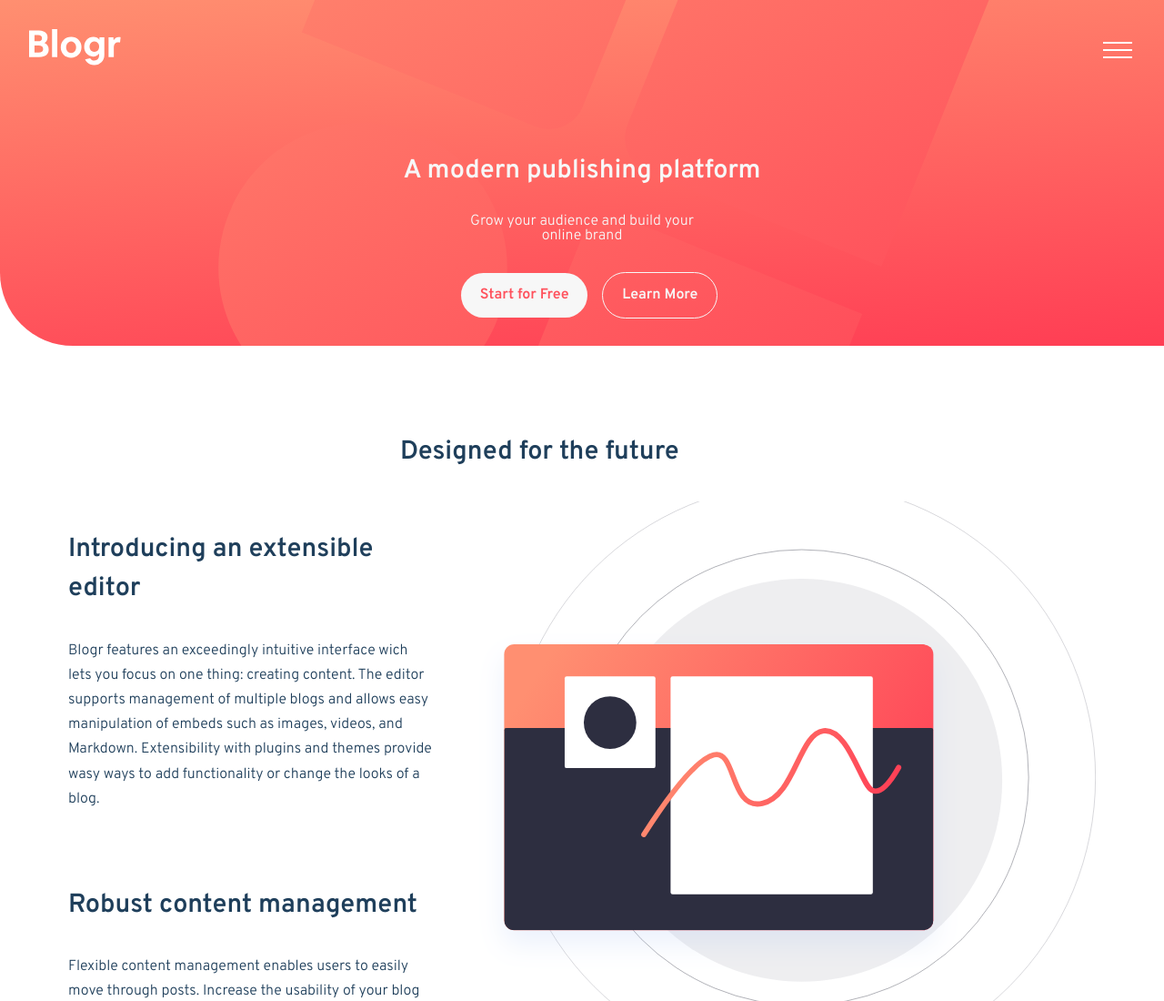
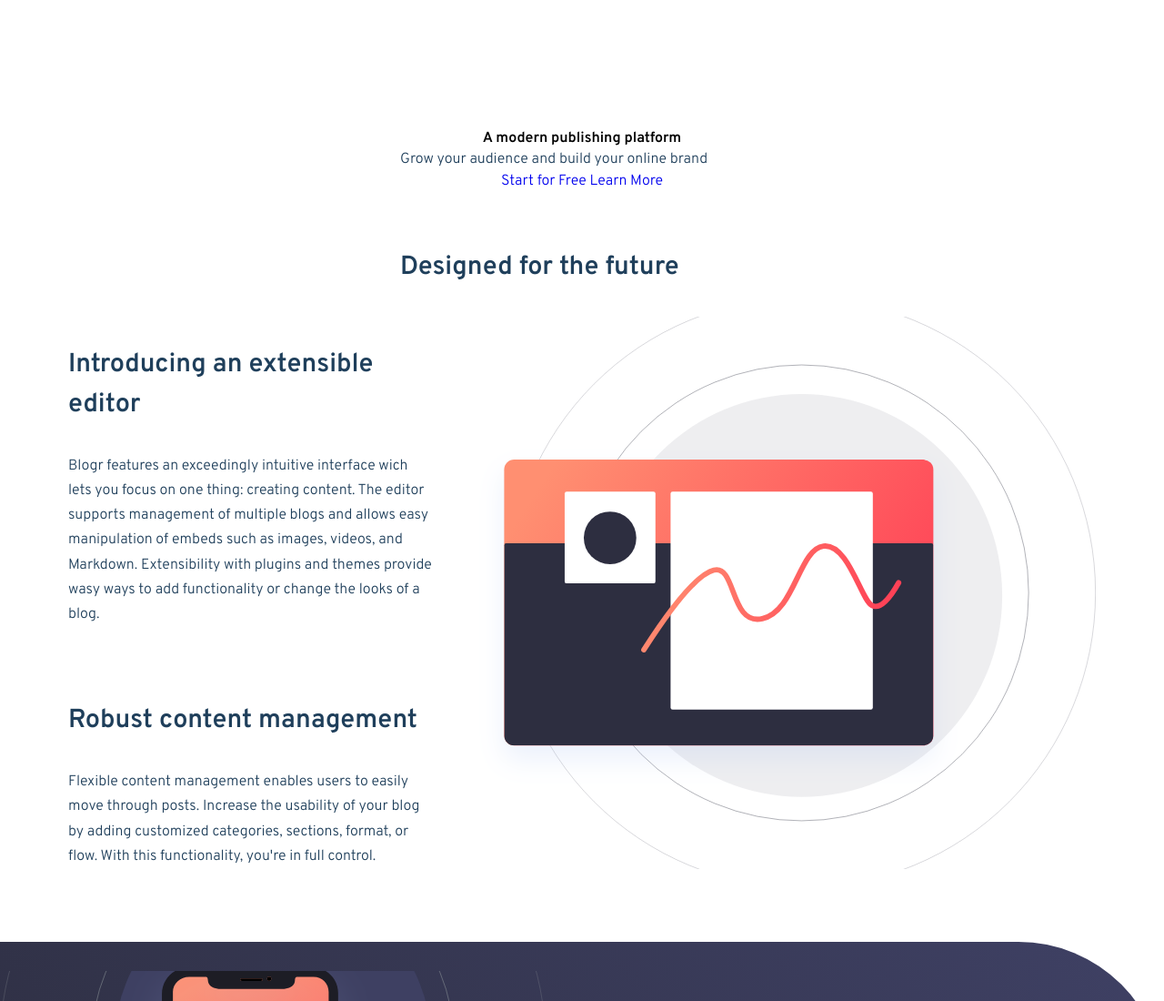
Before and after one commit to arthurcotrim/blog_LandingPage, a plain HTML site: page index.html in a window 1280 px wide. Shown: the top 1100 px of the page at 91% size. Drawn offline with Linux system fonts and the light colour scheme.

Commit message:
Removed the header styles, added a global styles to the element a, ul.

```diff
--- a/styles/main.css
+++ b/styles/main.css
@@ -20,26 +20,6 @@ body {
     width: 100%;
 }
 
-.bg-image {
-    background: url(../images/bg-pattern-intro.svg);
-    background-position: center;
-    background-repeat: no-repeat;
-    background-size: cover;
-
-    height: 100%;
-}
-
-header {
-    background: linear-gradient(355deg, hsl(353, 100%, 62%), hsl(13, 100%, 72%));
-
-    border-bottom-left-radius: 5rem;
-
-    width: 100%;
-    height: 380px;
-
-    margin-bottom: 4rem;
-}
-
 .invisible {
     display: none;
     visibility: hidden;
@@ -52,86 +32,20 @@ header {
     transform: all 0.2s ease-in-out 0.3s;
 }
 
-.welcome {
-    color: hsl(0, 0%, 97%);
-
-    display: flex;
-    align-items: center;
-    justify-content: center;
-    flex-direction: column;
+.space{
+    margin-bottom: 15rem;
 }
 
-.welcome h1 {
-    font-weight: 600;
-    font-size: 1.8rem;
-
-    line-height: 1;
-
-    text-align: center;
-
-    width: 100%;
-
-    margin: 2rem auto;
+.rotate-arrow{
+    transform: rotate(180deg);
 }
 
-.welcome p {
-    font-weight: 300;
-    font-size: 1rem;
-
-    line-height: 1;
-
-    width: 18rem;
-    text-align: center;
-    color: hsl(0, 0%, 97%);
+ul{
+    list-style: none;
 }
 
-.welcome .btns {
-    margin: 2rem;
-
-    display: flex;
-    align-items: center;
-    justify-content: center;
-
-    width: 100%;
-}
-
-.welcome .btn {
+a{
     text-decoration: none;
-
-    padding: 0.9rem 1.3rem;
-
-    border-radius: 3rem;
-    margin-left: 1rem;
-}
-
-.btn-startFree {
-    background: hsl(0, 0%, 97%);
-    color: hsl(356, 100%, 66%);
-
-    font-weight: 600;
-}
-
-.btn-learnMore {
-    background: transparent;
-    color: hsl(0, 0%, 97%);
-
-    font-weight: 600;
-
-    border: 1px solid hsl(0, 0%, 97%);
-}
-
-.btn-startFree:hover {
-    background: hsl(355, 100%, 74%);
-    color: hsl(0, 0%, 97%);
-
-    transition: all 0.4s ease-in-out;
-}
-
-.btn-learnMore:hover {
-    background: hsl(0, 0%, 97%);
-    color: hsl(356, 100%, 66%);
-
-    transition: all 0.4s ease-in-out;
 }
 
 section {
```
